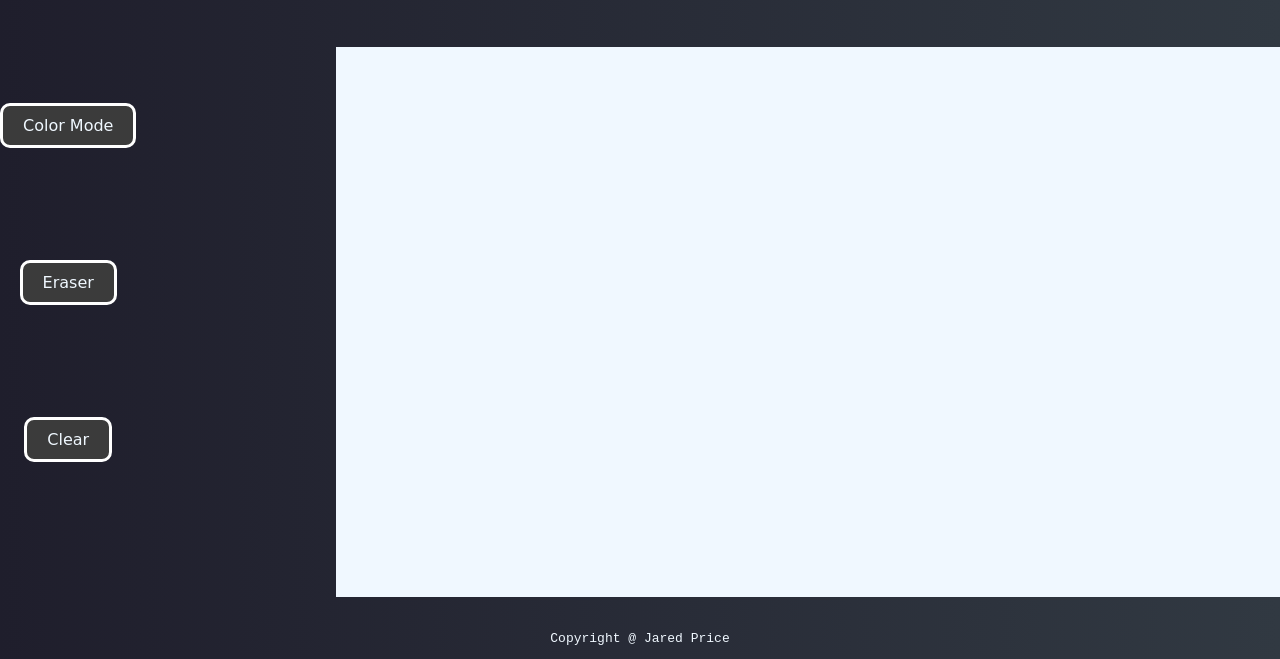
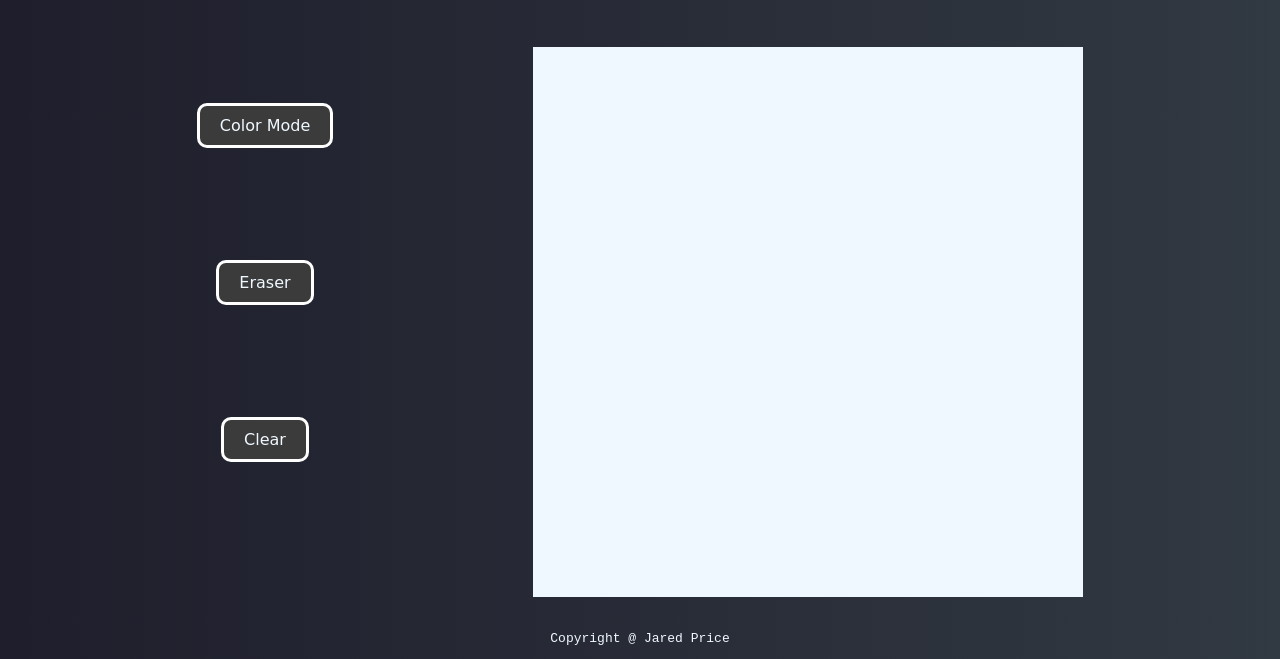
Before and after one commit to Jared588/etch-a-sketch, a plain HTML site: page index.html in a window 1280 px wide. Shown: the part 141-800 px from the top of the page. Drawn offline with Linux system fonts and the light colour scheme.

Commit message:
Fix bugs in the sketchpad

```diff
--- a/script.js
+++ b/script.js
@@ -5,8 +5,8 @@ document.addEventListener('DOMContentLoaded', function() {
     let totalSquares = gridSize * gridSize;
 
     // Configure each square and place within the grid
-    let squareWidth = Math.floor(sketchpad.offsetWidth / gridSize);
-    let squareHeight = Math.floor(sketchpad.offsetHeight / gridSize);
+    let squareWidth = (sketchpad.offsetWidth / gridSize);
+    let squareHeight = (sketchpad.offsetHeight / gridSize);
 
     // Set grid-template-columns property to create a grid layout
     sketchpad.style.gridTemplateColumns = `repeat(${gridSize}, 1fr)`;
--- a/styles.css
+++ b/styles.css
@@ -69,7 +69,7 @@ footer {
 
 #sketchpad {
     display: flex;
-    flex: auto;
+    flex: 1, 0;
     background-color: aliceblue;
     width: 550px;
     height: 550px;
```
